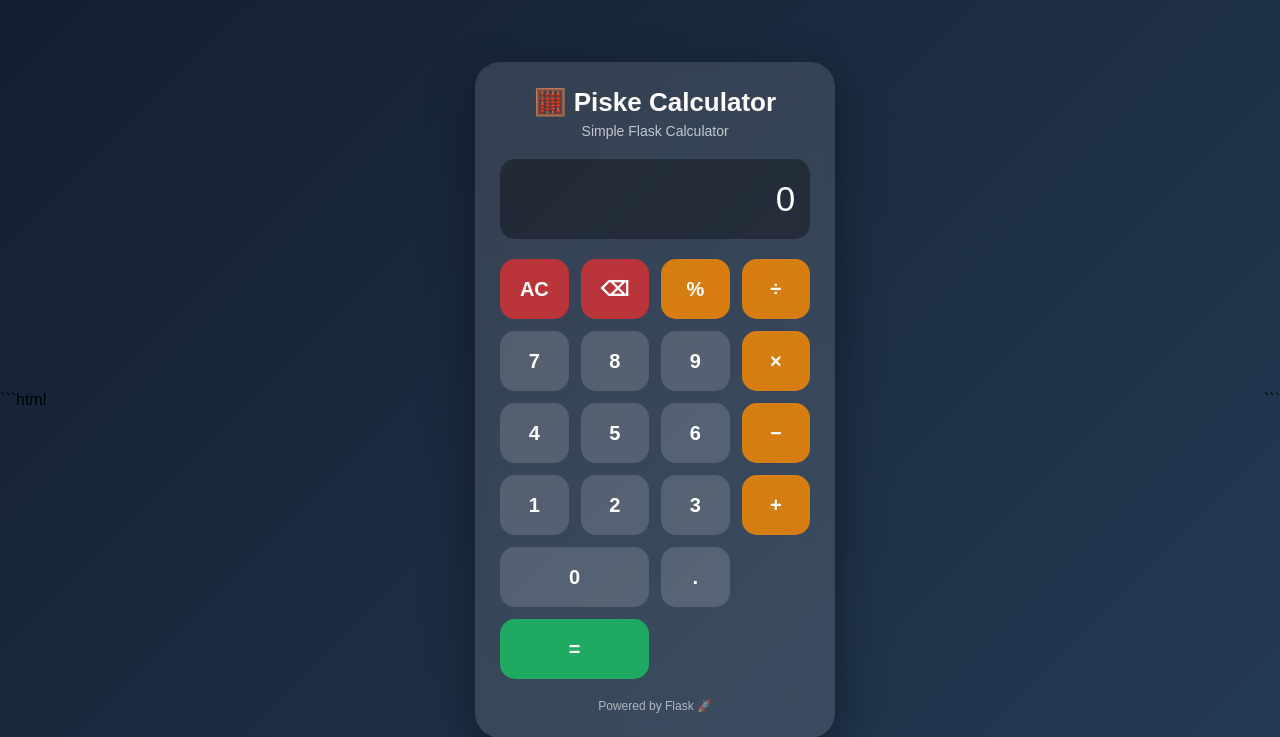
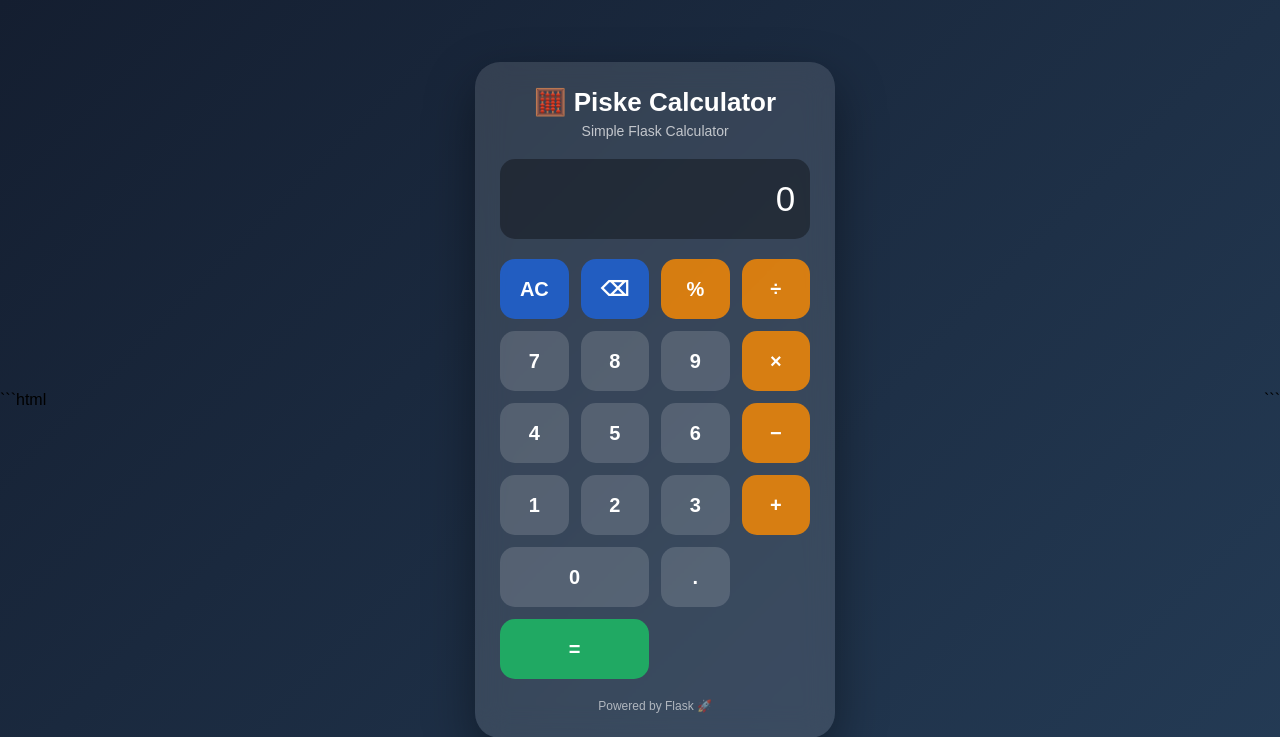
Before and after one commit to Sai25-piske/github-actions-test, a Flask app: page / in a window 1280 px wide. Shown: the top 737 px of the page. Run offline with Flask 3, Linux system fonts and the light colour scheme.

Commit message:
fourth commit

```diff
--- a/static/style.css
+++ b/static/style.css
@@ -123,7 +123,7 @@ button:active {
 }
 
 .special {
-    background: rgba(220, 50, 50, 0.8);
+    background: rgba(30, 100, 220, 0.8);
 }
 
 .equals {
```
